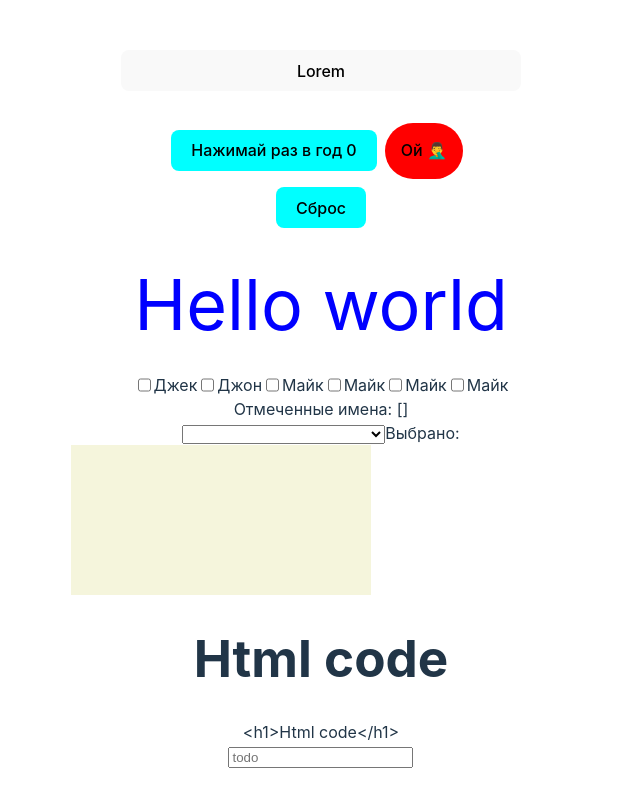
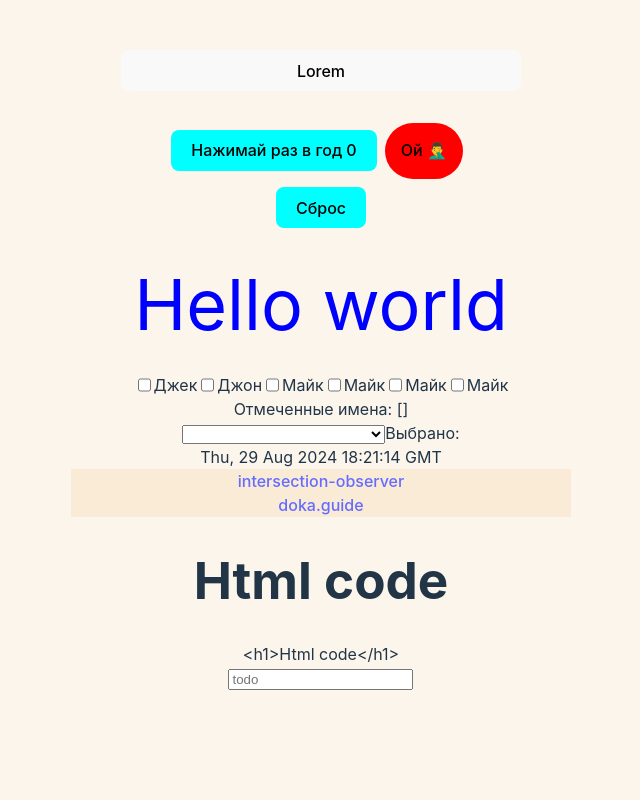
Before and after one commit to IshkhanB/VUE, a Vue app: page / in a window 1280 px wide. Shown: the part 907-1707 px from the top of the page, without its empty margins (319-959 px from the left). After the commit the page ends 1645 px from the top, so only its background shows below. Built offline with nearby package versions, Linux system fonts and the light colour scheme.

Commit message:
10.09.24.

```diff
--- a/package.json
+++ b/package.json
@@ -10,6 +10,7 @@
   },
   "dependencies": {
     "gsap": "^3.12.5",
+    "uuid": "^10.0.0",
     "vue": "^3.4.35"
   },
   "devDependencies": {
--- a/src/App.vue
+++ b/src/App.vue
@@ -9,6 +9,7 @@
   <TowFile />
   <ToDoList />
   <TimeNow/>
+  <ImportantLinks/>
   <!-- <HelloWorld msg="dsfsdfsdf"></HelloWorld> -->
   <div v-html="html"></div>
   <div>{{ html }}</div>
@@ -25,6 +26,7 @@
 </template>
 
 <script setup lang="ts">
+import ImportantLinks from "./components/ImportantLinks.vue"
 import TrafficLight from "./components/TrafficLight.vue"
 import Calc from "./components/Calc.vue"
 import TrekBar from "./components/TrekBar.vue"
--- /dev/null
+++ b/src/components/ImportantLinks.vue
@@ -0,0 +1,22 @@
+<template>
+  <div class="lincks">
+  <span>
+<a href="https://doka.guide/js/intersection-observer/" target="_blank"> intersection-observer </a>
+  </span>
+  <div class="link">
+<a href="https://doka.guide/js"> <span >doka.guide</span> </a>
+  </div>
+  </div>
+</template>
+
+<script setup lang="ts">
+
+</script>
+
+<style scoped>
+.lincks{
+  background-color: antiquewhite;
+  display: flex;
+  flex-direction: column;
+}
+</style>
--- a/src/components/TimeNow.vue
+++ b/src/components/TimeNow.vue
@@ -1,22 +1,22 @@
 <template>
-<div class="pozic">
+<!-- <div class="pozic">
   <div class="kalend"></div>
   <div class="time">
     <div></div>
     <div></div>
   </div>
-</div>
+</div> -->
+<div>{{ chas.toUTCString() }}</div>
 </template>
 
 <script setup lang="ts">
-import { ref } from 'vue';
+import { ref,onMounted,onBeforeMount } from 'vue';
 
-let chas = (0)
-
+let chas = (new Date())
 </script>
 
 <style scoped>
-.pozic{
+/* .pozic{
   width: 300px;
   height: 150px;
   background-color: beige;
@@ -25,6 +25,6 @@ let chas = (0)
   width: 150px;
   height: 75px;
   background-color: beige;
+} */
 
-}
 </style>
--- a/src/style.css
+++ b/src/style.css
@@ -4,8 +4,8 @@
   font-weight: 400;
 
   color-scheme: light dark;
-  color: rgba(255, 255, 255, 0.87);
-  background-color: #ecd2d2;
+  color: rgba(253, 246, 216, 0.87);
+  background-color: #f8ecec;
 
   font-synthesis: none;
   text-rendering: optimizeLegibility;
@@ -69,7 +69,7 @@ button:focus-visible {
 @media (prefers-color-scheme: light) {
   :root {
     color: #213547;
-    background-color: #ffffff;
+    background-color: #fbf5ec;
   }
   a:hover {
     color: #747bff;
```
Also changed, not shown: src/components/TrafficLight.vue (indentation only), 1 other file (tests, documents, lock files or other folders).
